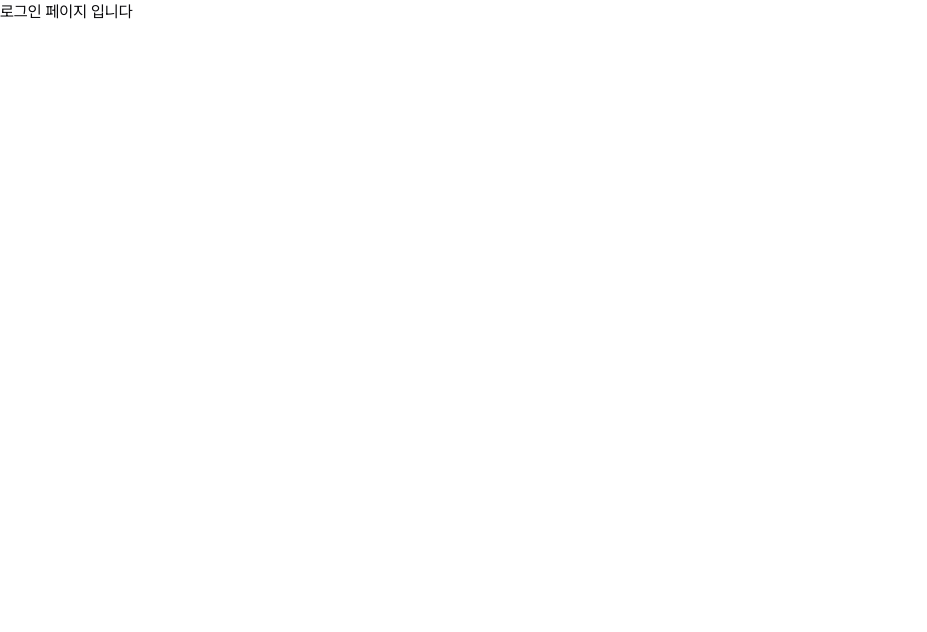
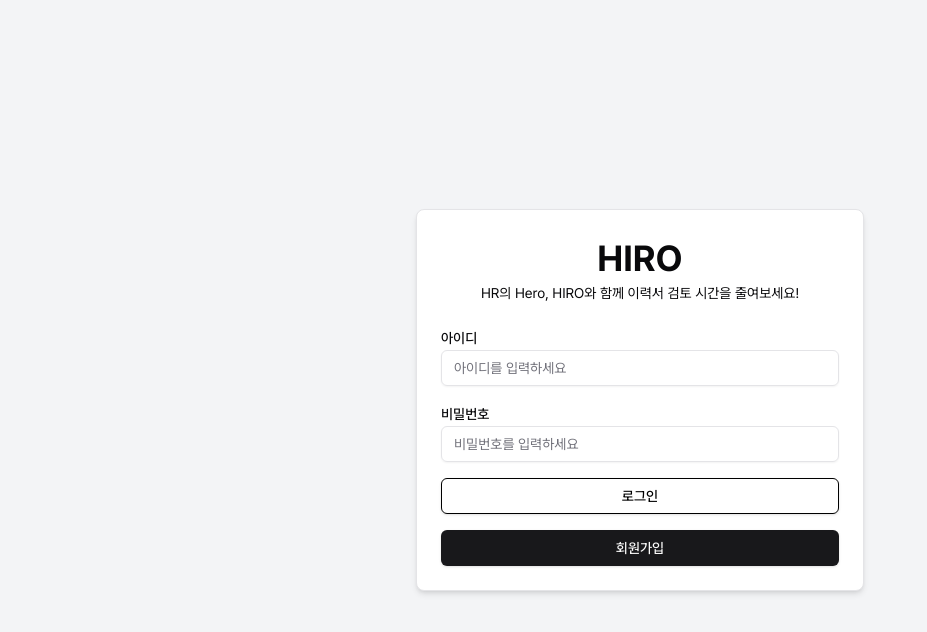
Before and after one commit to JANGSEYEONG/HIRO, a Next.js app: page /login in a window 1280 px wide. Shown: the top 632 px of the page, without its empty margins (0-927 px from the left). Built offline with nearby package versions, Linux system fonts and the light colour scheme.

Commit message:
로그인 페이지

```diff
--- a/src/app/login/page.tsx
+++ b/src/app/login/page.tsx
@@ -1,3 +1,40 @@
+import { Metadata } from 'next';
+export async function generateMetadata(): Promise<Metadata> {
+  return {
+    title: 'Login',
+  };
+}
+import { Input } from '@/components/ui/input';
+import { Button } from '@/components/ui/button';
+import { Card } from '@/components/ui/card';
+import { Label } from '@/components/ui/label';
+
 export default function LoginPage() {
-  return <div>로그인 페이지 입니다</div>;
+  return (
+    <div className="flex h-screen items-center justify-center bg-gray-100">
+      <Card className="w-full max-w-md rounded-lg bg-white p-6 shadow-md">
+        <h1 className="text-center headline4">HIRO</h1>
+        <p className="mb-6 text-center display5">
+          HR의 Hero, HIRO와 함께 이력서 검토 시간을 줄여보세요!
+        </p>
+
+        <div className="mb-4">
+          <Label>아이디</Label>
+          <Input id="id" type="text" placeholder="아이디를 입력하세요" />
+        </div>
+        <div className="mb-4">
+          <Label>비밀번호</Label>
+          <Input id="password" type="password" placeholder="비밀번호를 입력하세요" />
+        </div>
+        <div className="flex flex-col space-y-4">
+          <Button
+            type="submit"
+            className="bg-white-600 border border-black text-black hover:bg-gray-100">
+            로그인
+          </Button>
+          <Button type="button">회원가입</Button>
+        </div>
+      </Card>
+    </div>
+  );
 }
```
